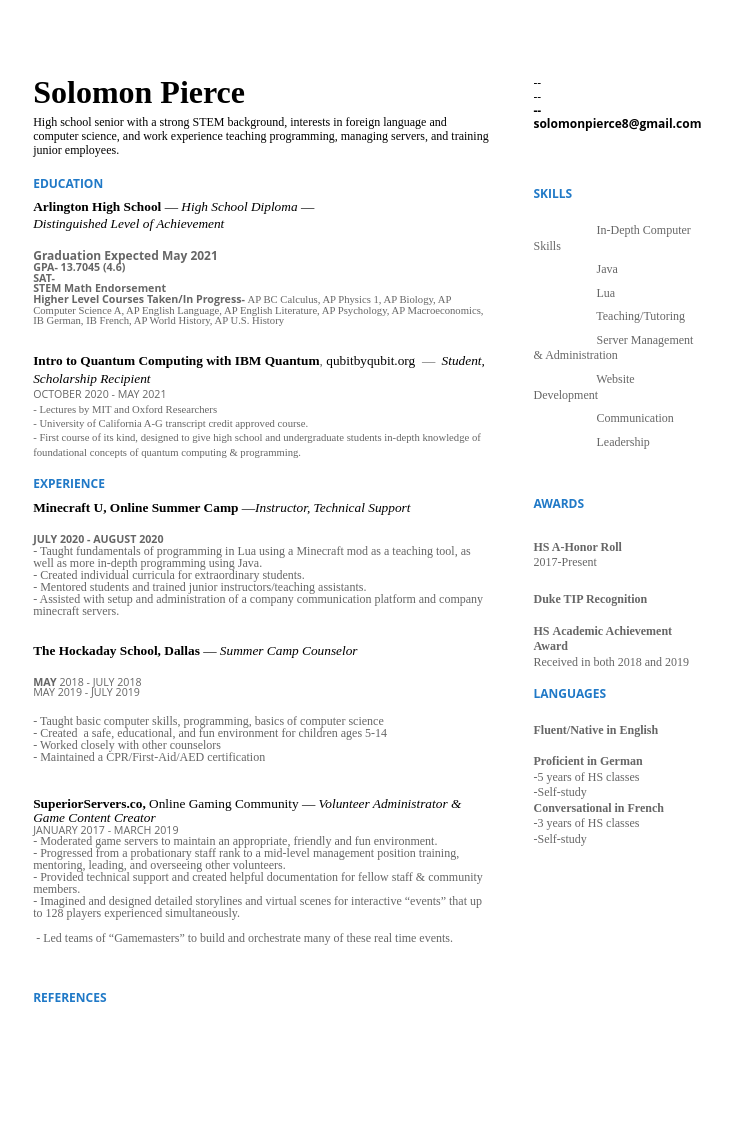
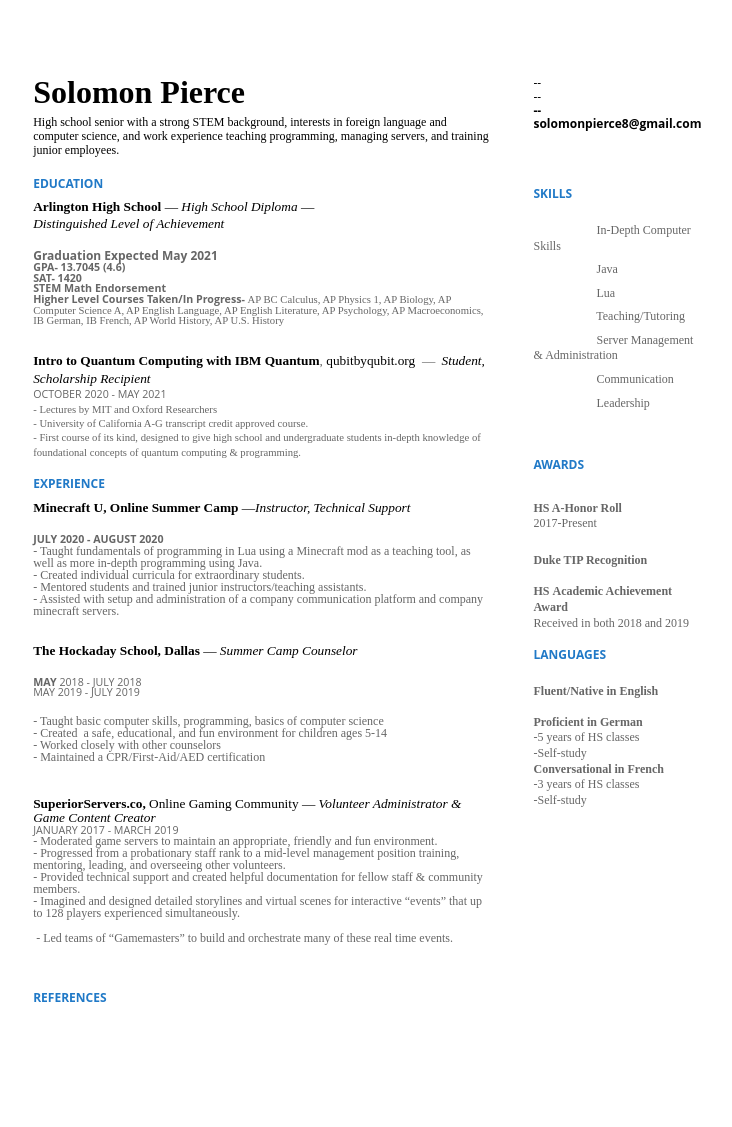
Before and after one commit to spierceVR/spierceVR.github.io, a Jekyll site: the page Resume.html, which Jekyll copies as it is, in a window 1280 px wide. Shown: the whole page, without its empty margins (42-774 px from the left). Built offline with Jekyll 4.4.1, drawn with Linux system fonts in a browser that asks for light colours; some web fonts are replaced.

Commit message:
Update Resume.html

```diff
--- a/Resume.html
+++ b/Resume.html
@@ -28,7 +28,7 @@
                     <p class="c4"><span class="c22 c11">EDUCATION</span></p>
                     <p class="c20"><span class="c2 c11">Arlington High School</span><span class="c2">&nbsp;</span><span class="c2 c37">&mdash; </span><span class="c1">High School Diploma </span><span class="c2">&mdash; </span><span class="c1 c17"><br>Distinguished Level of Achievement</span></p>
                     <h3
-                        class="c30" id="h.7vtcyzeczjot"><span class="c29">Graduation Expected May 2021 <br></span><span class="c11 c5">GPA</span><span class="c5">- 13.7045 </span><span class="c5">(4.6)<br></span><span class="c11 c5">SAT</span><span class="c5">- <br></span><span class="c11 c5">STEM Math Endorsement</span>
+                        class="c30" id="h.7vtcyzeczjot"><span class="c29">Graduation Expected May 2021 <br></span><span class="c11 c5">GPA</span><span class="c5">- 13.7045 </span><span class="c5">(4.6)<br></span><span class="c11 c5">SAT</span><span class="c5">- 1420<br></span><span class="c11 c5">STEM Math Endorsement</span>
                         <span
                             class="c5"><br></span><span class="c11 c5">Higher Level Courses Taken/In Progress-</span><span class="c5 c14">&nbsp;AP BC Calculus, AP Physics 1, AP Biology, AP Computer Science A, AP English Language, AP English Literature, AP Psychology, AP Macroeconomics, IB German, IB French, AP World History, AP U.S. History<br></span></h3>
                             <p
@@ -67,7 +67,6 @@
                     <ul class="c16 lst-kix_d52h1clnbs3c-0">
                         <li class="c20 c25"><span class="c3">Teaching/Tutoring </span></li>
                         <li class="c20 c25"><span class="c3">Server Management &amp; Administration</span></li>
-                        <li class="c20 c25"><span class="c3">Website Development</span></li>
                         <li class="c20 c25"><span class="c3">Communication</span></li>
                         <li class="c20 c25"><span class="c3">Leadership</span></li>
                     </ul>
```
